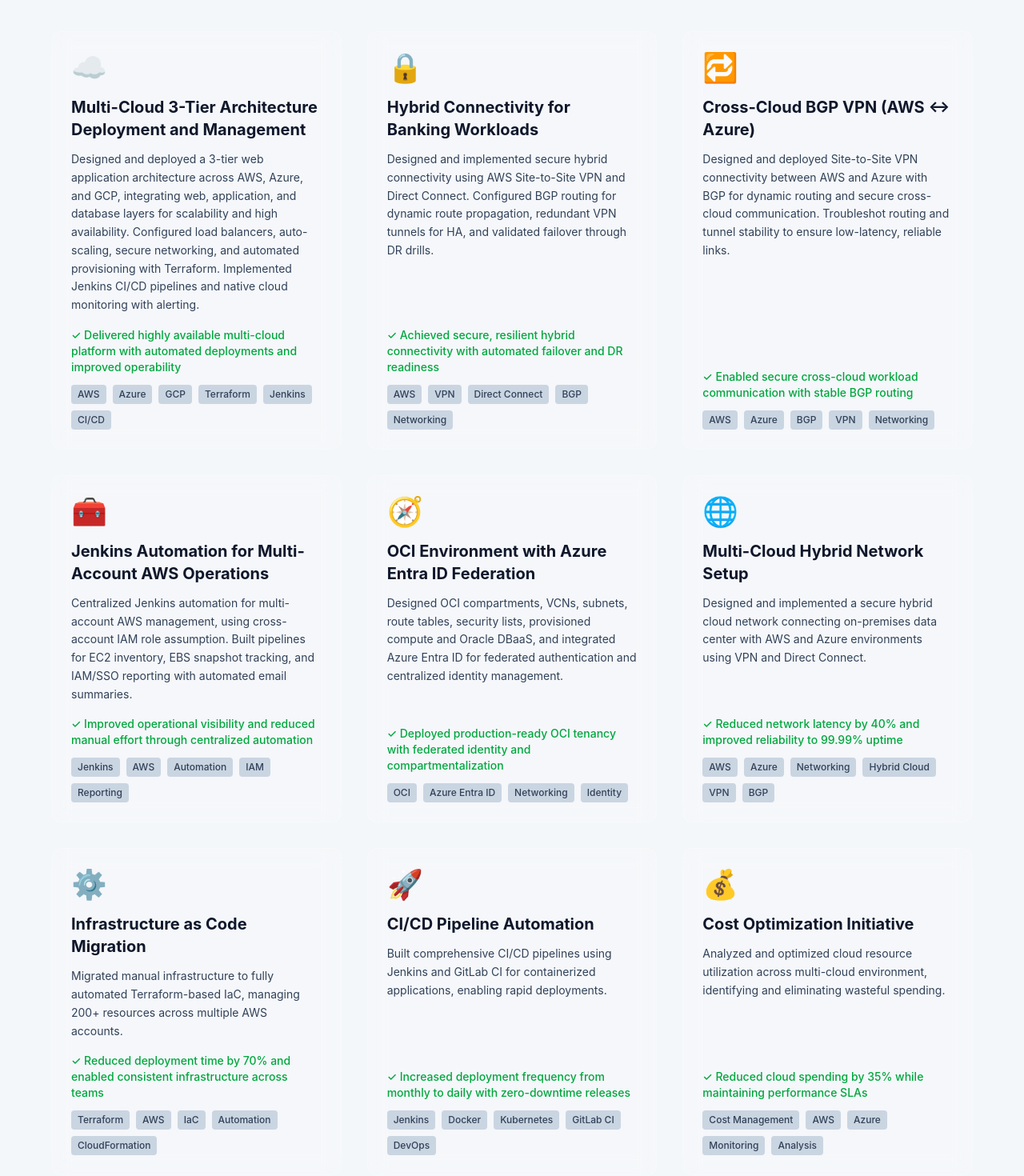
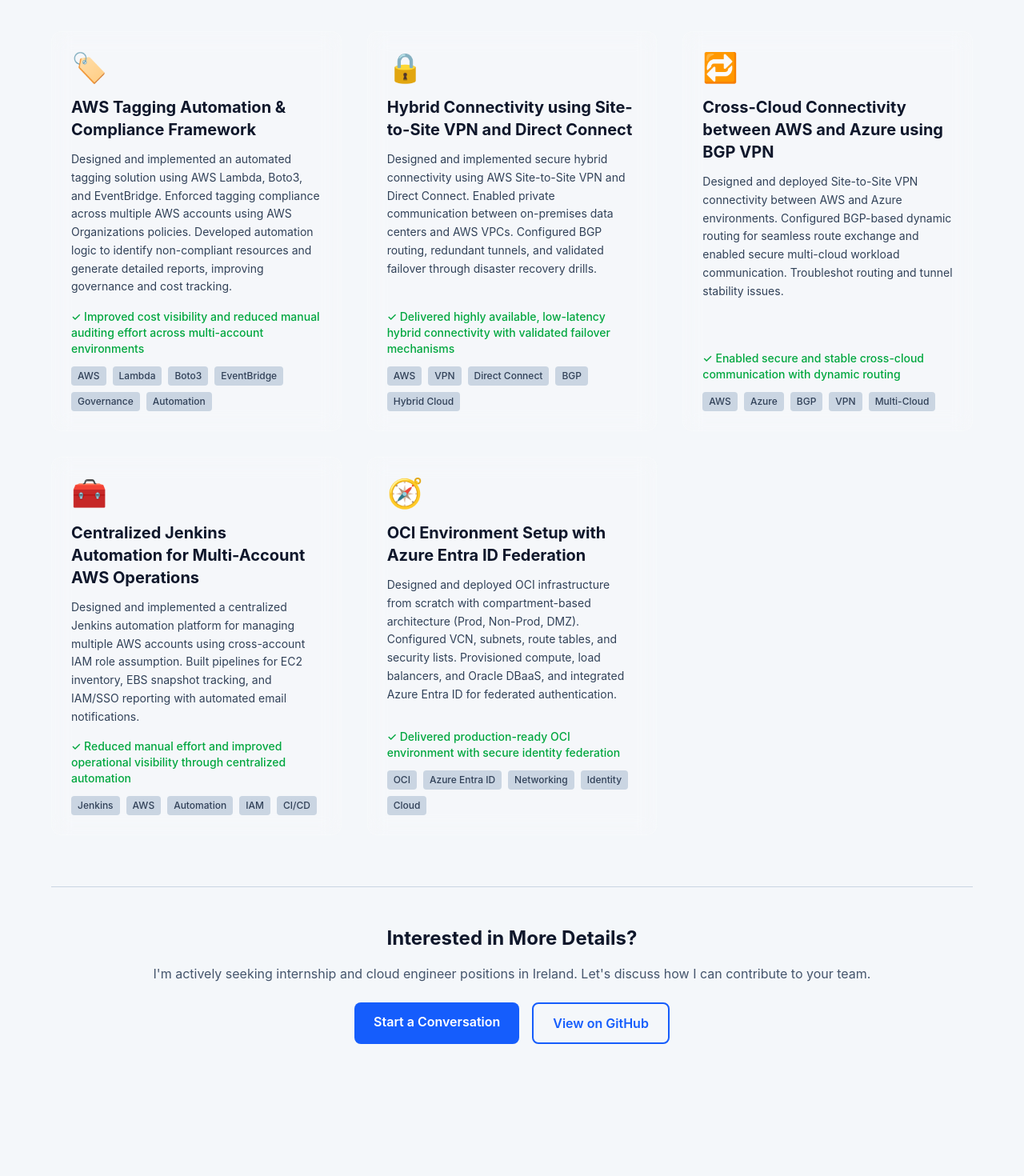
Before and after one commit to devtest-git/Portfolio, a Next.js app: page / in a window 1280 px wide. Shown: the part 3600-5070 px from the top of the page at 80% size. Built offline with nearby package versions, Linux system fonts and the light colour scheme.

Commit message:
Projects  edited

```diff
--- a/src/components/Projects.tsx
+++ b/src/components/Projects.tsx
@@ -3,87 +3,45 @@
 export default function Projects() {
   const projects = [
   {
-      title: 'Multi-Cloud 3-Tier Architecture Deployment and Management',
+    title: 'AWS Tagging Automation & Compliance Framework',
     description:
-        'Designed and deployed a 3-tier web application architecture across AWS, Azure, and GCP, integrating web, application, and database layers for scalability and high availability. Configured load balancers, auto-scaling, secure networking, and automated provisioning with Terraform. Implemented Jenkins CI/CD pipelines and native cloud monitoring with alerting.',
-      tags: ['AWS', 'Azure', 'GCP', 'Terraform', 'Jenkins', 'CI/CD'],
-      impact: 'Delivered highly available multi-cloud platform with automated deployments and improved operability',
-      icon: '☁️',
+      'Designed and implemented an automated tagging solution using AWS Lambda, Boto3, and EventBridge. Enforced tagging compliance across multiple AWS accounts using AWS Organizations policies. Developed automation logic to identify non-compliant resources and generate detailed reports, improving governance and cost tracking.',
+    tags: ['AWS', 'Lambda', 'Boto3', 'EventBridge', 'Governance', 'Automation'],
+    impact: 'Improved cost visibility and reduced manual auditing effort across multi-account environments',
+    icon: '🏷️',
   },
   {
-      title: 'Hybrid Connectivity for Banking Workloads',
+    title: 'Hybrid Connectivity using Site-to-Site VPN and Direct Connect',
     description:
-        'Designed and implemented secure hybrid connectivity using AWS Site-to-Site VPN and Direct Connect. Configured BGP routing for dynamic route propagation, redundant VPN tunnels for HA, and validated failover through DR drills.',
-      tags: ['AWS', 'VPN', 'Direct Connect', 'BGP', 'Networking'],
-      impact: 'Achieved secure, resilient hybrid connectivity with automated failover and DR readiness',
+      'Designed and implemented secure hybrid connectivity using AWS Site-to-Site VPN and Direct Connect. Enabled private communication between on-premises data centers and AWS VPCs. Configured BGP routing, redundant tunnels, and validated failover through disaster recovery drills.',
+    tags: ['AWS', 'VPN', 'Direct Connect', 'BGP', 'Hybrid Cloud'],
+    impact: 'Delivered highly available, low-latency hybrid connectivity with validated failover mechanisms',
     icon: '🔒',
   },
   {
-      title: 'Cross-Cloud BGP VPN (AWS ↔ Azure)',
+    title: 'Cross-Cloud Connectivity between AWS and Azure using BGP VPN',
     description:
-        'Designed and deployed Site-to-Site VPN connectivity between AWS and Azure with BGP for dynamic routing and secure cross-cloud communication. Troubleshot routing and tunnel stability to ensure low-latency, reliable links.',
-      tags: ['AWS', 'Azure', 'BGP', 'VPN', 'Networking'],
-      impact: 'Enabled secure cross-cloud workload communication with stable BGP routing',
+      'Designed and deployed Site-to-Site VPN connectivity between AWS and Azure environments. Configured BGP-based dynamic routing for seamless route exchange and enabled secure multi-cloud workload communication. Troubleshot routing and tunnel stability issues.',
+    tags: ['AWS', 'Azure', 'BGP', 'VPN', 'Multi-Cloud'],
+    impact: 'Enabled secure and stable cross-cloud communication with dynamic routing',
     icon: '🔁',
   },
   {
-      title: 'Jenkins Automation for Multi-Account AWS Operations',
+    title: 'Centralized Jenkins Automation for Multi-Account AWS Operations',
     description:
-        'Centralized Jenkins automation for multi-account AWS management, using cross-account IAM role assumption. Built pipelines for EC2 inventory, EBS snapshot tracking, and IAM/SSO reporting with automated email summaries.',
-      tags: ['Jenkins', 'AWS', 'Automation', 'IAM', 'Reporting'],
-      impact: 'Improved operational visibility and reduced manual effort through centralized automation',
+      'Designed and implemented a centralized Jenkins automation platform for managing multiple AWS accounts using cross-account IAM role assumption. Built pipelines for EC2 inventory, EBS snapshot tracking, and IAM/SSO reporting with automated email notifications.',
+    tags: ['Jenkins', 'AWS', 'Automation', 'IAM', 'CI/CD'],
+    impact: 'Reduced manual effort and improved operational visibility through centralized automation',
     icon: '🧰',
   },
   {
-      title: 'OCI Environment with Azure Entra ID Federation',
+    title: 'OCI Environment Setup with Azure Entra ID Federation',
     description:
-        'Designed OCI compartments, VCNs, subnets, route tables, security lists, provisioned compute and Oracle DBaaS, and integrated Azure Entra ID for federated authentication and centralized identity management.',
-      tags: ['OCI', 'Azure Entra ID', 'Networking', 'Identity'],
-      impact: 'Deployed production-ready OCI tenancy with federated identity and compartmentalization',
+      'Designed and deployed OCI infrastructure from scratch with compartment-based architecture (Prod, Non-Prod, DMZ). Configured VCN, subnets, route tables, and security lists. Provisioned compute, load balancers, and Oracle DBaaS, and integrated Azure Entra ID for federated authentication.',
+    tags: ['OCI', 'Azure Entra ID', 'Networking', 'Identity', 'Cloud'],
+    impact: 'Delivered production-ready OCI environment with secure identity federation',
     icon: '🧭',
-    },
-    {
-      title: 'Multi-Cloud Hybrid Network Setup',
-      description: 'Designed and implemented a secure hybrid cloud network connecting on-premises data center with AWS and Azure environments using VPN and Direct Connect.',
-      tags: ['AWS', 'Azure', 'Networking', 'Hybrid Cloud', 'VPN', 'BGP'],
-      impact: 'Reduced network latency by 40% and improved reliability to 99.99% uptime',
-      icon: '🌐',
-    },
-    {
-      title: 'Infrastructure as Code Migration',
-      description: 'Migrated manual infrastructure to fully automated Terraform-based IaC, managing 200+ resources across multiple AWS accounts.',
-      tags: ['Terraform', 'AWS', 'IaC', 'Automation', 'CloudFormation'],
-      impact: 'Reduced deployment time by 70% and enabled consistent infrastructure across teams',
-      icon: '⚙️',
-    },
-    {
-      title: 'CI/CD Pipeline Automation',
-      description: 'Built comprehensive CI/CD pipelines using Jenkins and GitLab CI for containerized applications, enabling rapid deployments.',
-      tags: ['Jenkins', 'Docker', 'Kubernetes', 'GitLab CI', 'DevOps'],
-      impact: 'Increased deployment frequency from monthly to daily with zero-downtime releases',
-      icon: '🚀',
-    },
-    {
-      title: 'Cost Optimization Initiative',
-      description: 'Analyzed and optimized cloud resource utilization across multi-cloud environment, identifying and eliminating wasteful spending.',
-      tags: ['Cost Management', 'AWS', 'Azure', 'Monitoring', 'Analysis'],
-      impact: 'Reduced cloud spending by 35% while maintaining performance SLAs',
-      icon: '💰',
-    },
-    {
-      title: 'Security & Compliance Framework',
-      description: 'Implemented comprehensive security policies, RBAC, encryption standards, and compliance controls across cloud infrastructure.',
-      tags: ['Security', 'IAM', 'Compliance', 'Encryption', 'RBAC'],
-      impact: 'Achieved SOC 2 Type II certification and reduced security vulnerabilities by 85%',
-      icon: '🔐',
-    },
-    {
-      title: 'Multi-Region Disaster Recovery',
-      description: 'Designed and deployed a multi-region disaster recovery solution with automated failover for business continuity.',
-      tags: ['AWS', 'GCP', 'DR', 'Failover', 'High Availability'],
-      impact: 'Enabled recovery time objective (RTO) of <1 hour and recovery point objective (RPO) of 15 minutes',
-      icon: '🛡️',
-    },
+  }
   ];
 
   return (
```
Lines whose indentation alone changed are shown as unchanged.
